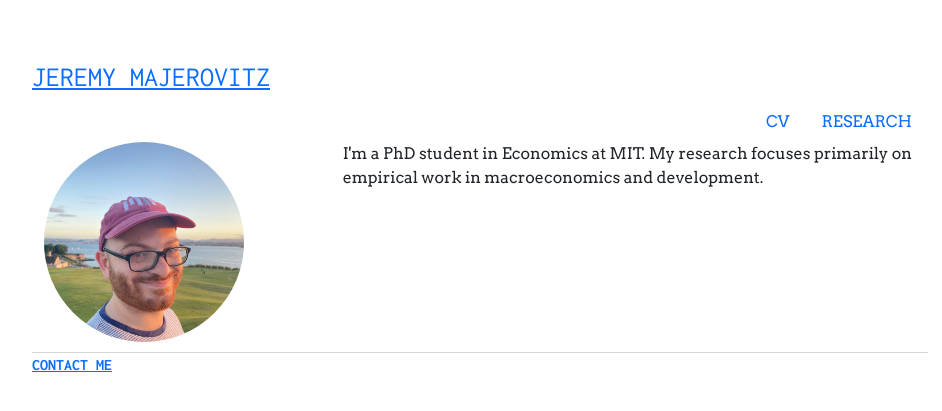
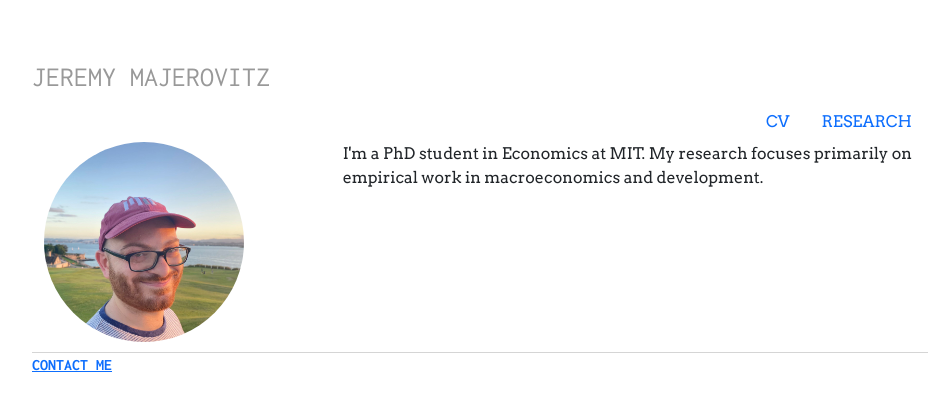
Before and after one commit to jmajic/jmajic.github.io, a Jekyll site: the page built from index.html, in a window 1280 px wide. Shown: the top 411 px of the page, without its empty margins (160-1102 px from the left). Built offline with Jekyll 4.4.1, drawn with Linux system fonts in a browser that asks for light colours.

Commit message:
Update main.css

```diff
--- a/css/main.css
+++ b/css/main.css
@@ -4,17 +4,22 @@
 
 body { margin: 60px auto; width: 70%; font-family: 'Arvo', Georgia, Times; font-size: 16px; }
 
-
 /* Navigation */
-.nav-pills .nav-link a:hover {
+h3.text-muted a {text-decoration: none; color: #999999; }
+h3.text-muted a:hover { text-decoration: none; color: #009b77; }
+/* h3.text-muted a:hover { background-color: #00abcd; } */
+.nav-pills nav-link a:hover {
   background-color: #00abcd;
   color: black;
 }
 
+
+/* a { text-decoration: none; color: #999; } */
+/* a:hover { text-decoration: underline; } */
+
 /*p, ul { font-size: 1.5em; line-height: 1.4em; color: #333; }*/
 p { margin-bottom: 0; }
 ul { margin: 0; list-style-type: square; }
-
 
 h1, h2, h3, h4, h5, h6, .h1, .h2, .h3, .h4, .h5, .h6 . { font-family: 'Arvo', 'Georgia', 'Times'; }
 /* h1, h2, h3, h4, h5, h6, .h1, .h2, .h3, .h4, .h5, .h6 { font-family: 'Arvo', Georgia, Times; font-weight: 700;} */
```
